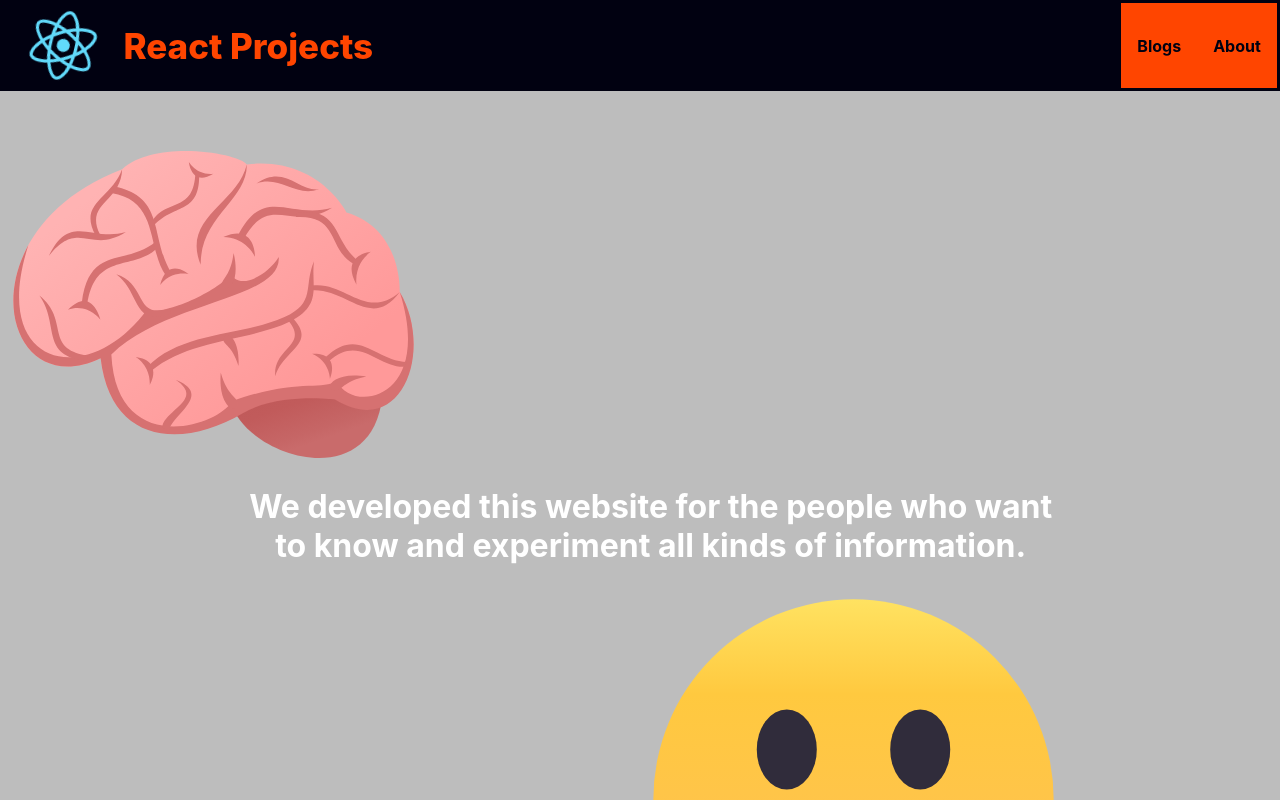
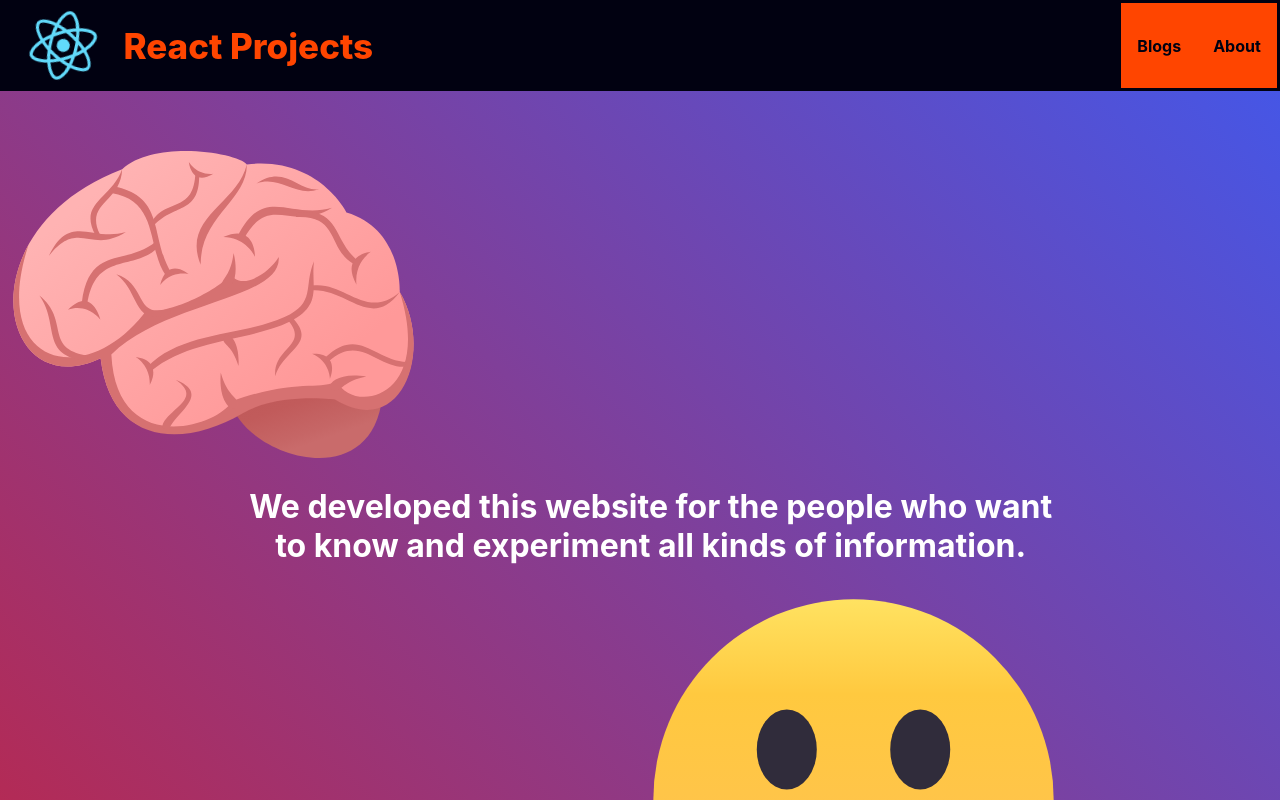
Before and after one commit to DavidCabrera99/mywebapp, a React (Create React App) app: page / in a window 1280 px wide. Shown: the top 800 px of the page. Built offline with nearby package versions, Linux system fonts and the light colour scheme.

Commit message:
backgrond

```diff
--- a/src/App.css
+++ b/src/App.css
@@ -60,7 +60,7 @@
 }
 
 body {
-  background-color: rgb(189, 189, 189)
+  background: linear-gradient(45deg, #e21818, #4158ec)
 }
 
 @keyframes App-logo-spin {
```
